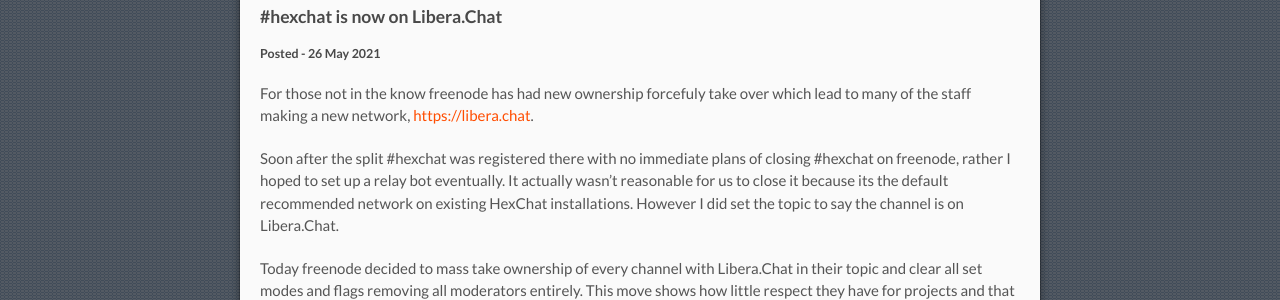
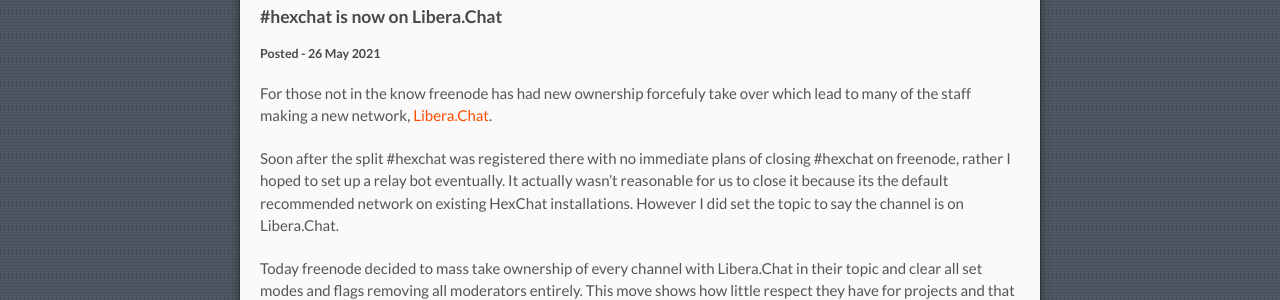
Before and after one commit to hexchat/hexchat.github.com, a Jekyll site: the page built from _posts/2021-05-26-hexchat-channel.md, in a window 1280 px wide. Shown: the part 137-437 px from the top of the page. Built offline with Jekyll 4.4.1, drawn with Linux system fonts in a browser that asks for light colours; some of the changed lines change nothing that is shown.

Commit message:
Fix link

```diff
--- a/_posts/2021-05-26-hexchat-channel.md
+++ b/_posts/2021-05-26-hexchat-channel.md
@@ -3,7 +3,7 @@
 title: '#hexchat is now on Libera.Chat'
 ---
 
-For those not in the know freenode has had new ownership forcefuly take over which lead to many of the staff making a new network, [https://libera.chat](Libera.Chat).
+For those not in the know freenode has had new ownership forcefuly take over which lead to many of the staff making a new network, [Libera.Chat](https://libera.chat).
 
 Soon after the split #hexchat was registered there with no immediate
 plans of closing #hexchat on freenode, rather I hoped to set up a relay bot eventually. It actually wasn't reasonable for us to close it because its the default recommended network on existing HexChat installations. However I did set the topic to say the channel is on Libera.Chat.
```
